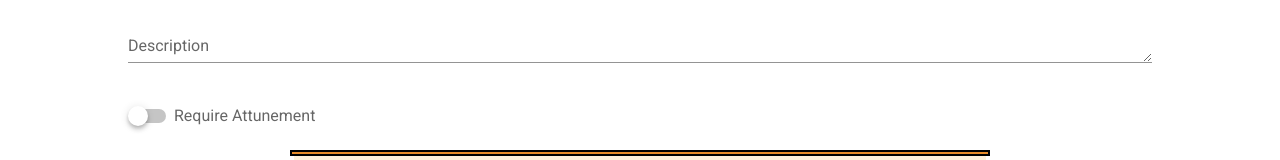
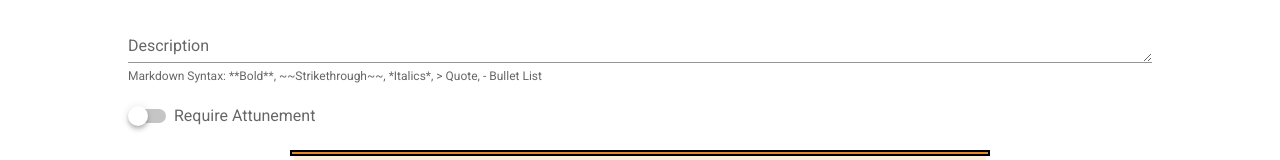
Before and after one commit to TJCowx/5e-homebrew-items, a Vue app: page / in a window 1280 px wide. Shown: the part 136-296 px from the top of the page. Built offline with nearby package versions, Linux system fonts and the light colour scheme.

Commit message:
Added hint to the description

```diff
--- a/src/components/item/Item.vue
+++ b/src/components/item/Item.vue
@@ -29,6 +29,8 @@
       color="primary"
       label="Description"
       v-model="item.description"
+      :hint="'Markdown Syntax: **Bold**, ~~Strikethrough~~, *Italics*, > Quote, - Bullet List'"
+      persistent-hint
       :rules="reqRules"
       :rows="1"
     />
```
